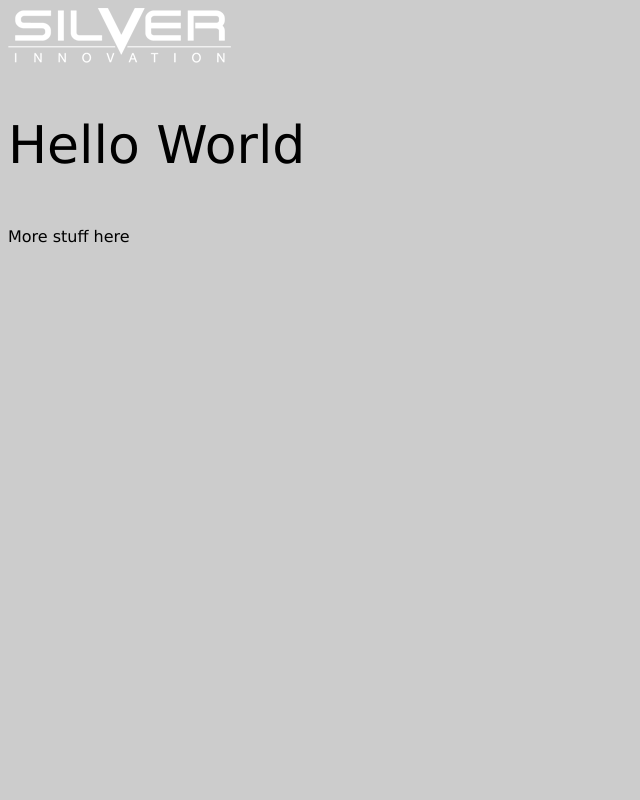
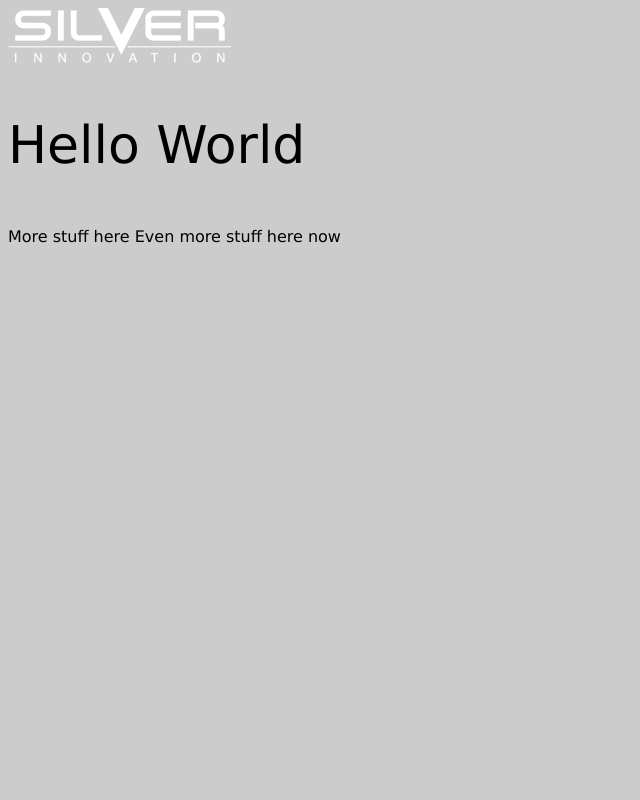
Before and after one commit to silverinnovation/hello-world, a PHP site: page / in a window 1280 px wide. Shown: the whole page, without its empty margins (0-640 px from the left). Run offline with PHP 8.4, Linux system fonts and the light colour scheme.

Commit message:
Even more

```diff
--- a/index.php
+++ b/index.php
@@ -8,5 +8,7 @@
  <?php echo '<p>Hello World</p>'; ?>
 
   More stuff here
+
+  Even more stuff here now
  </body>
 </html>
```
